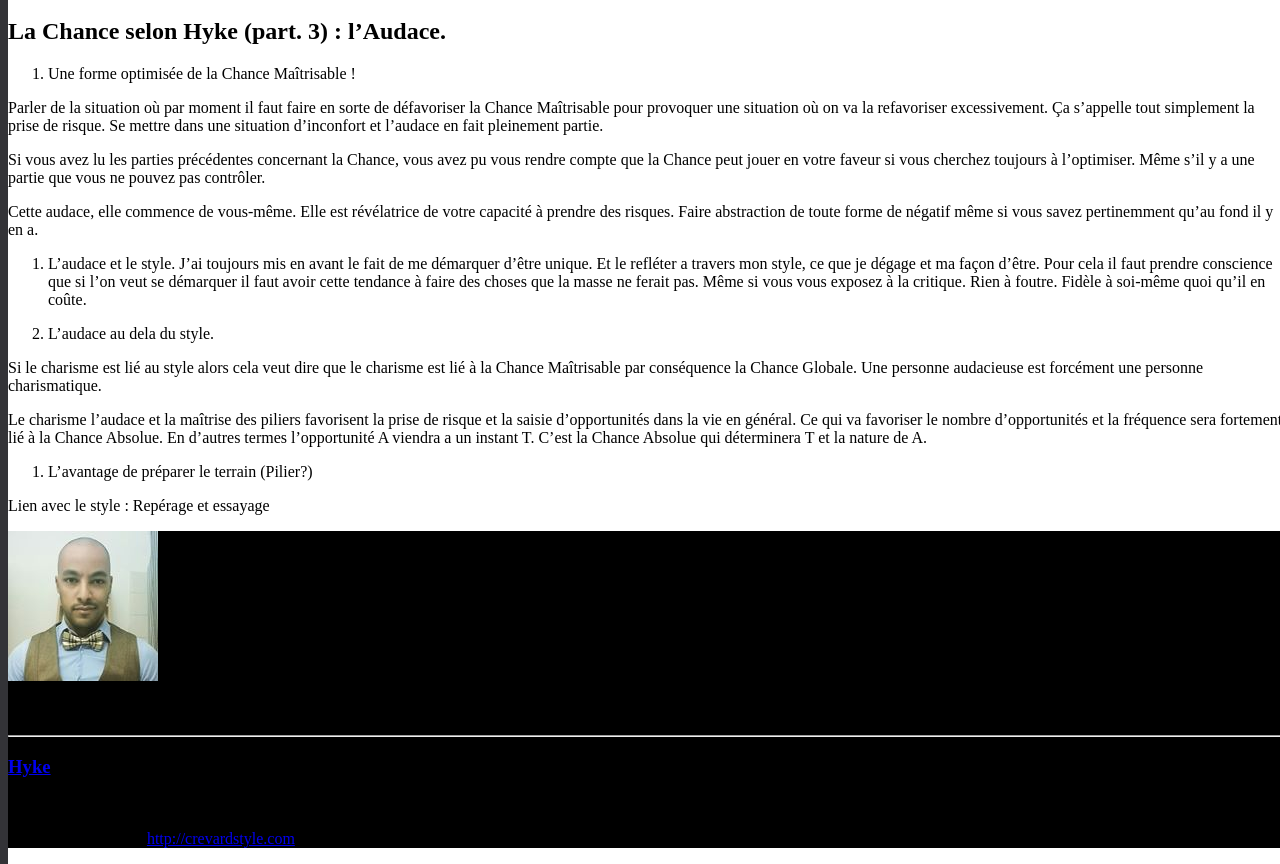
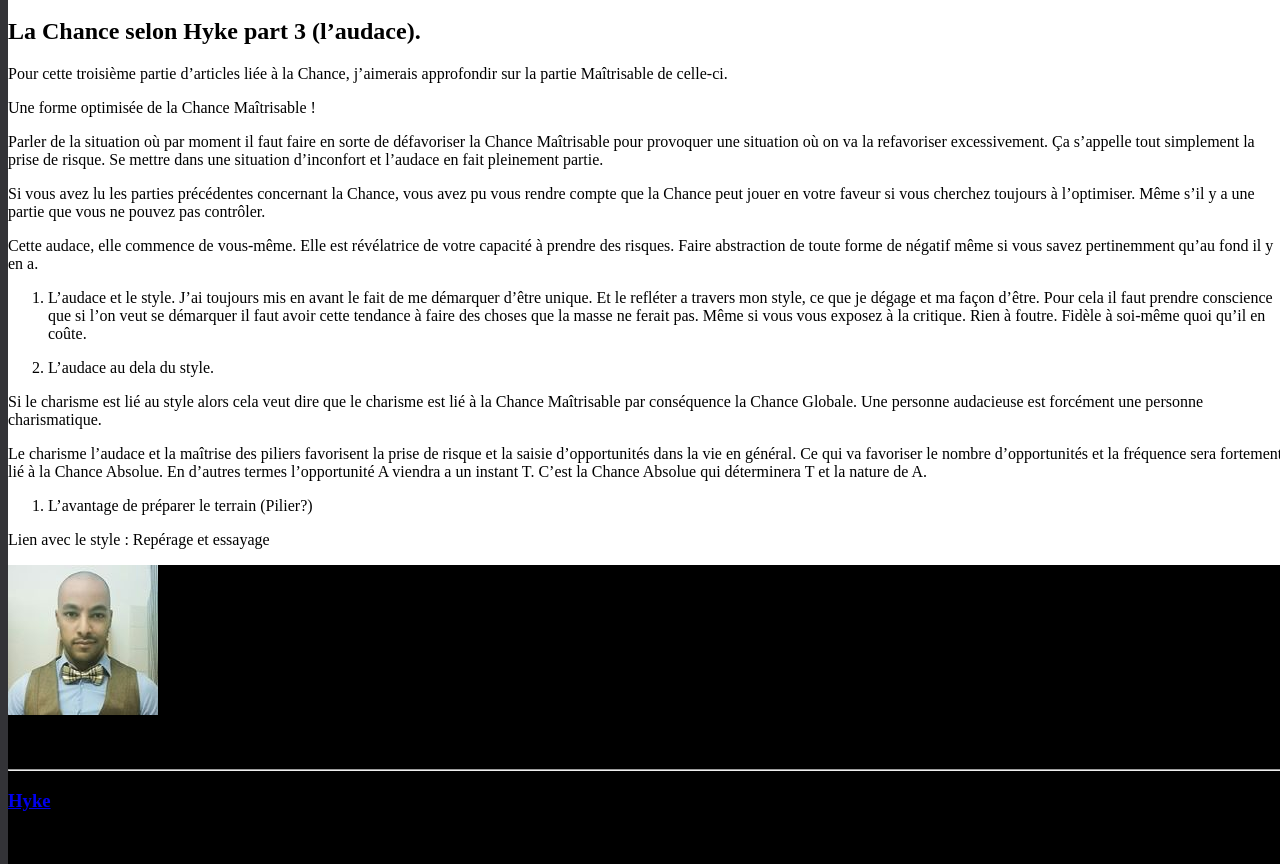
Before and after one commit to darkh2/darkh2.github.io, a Jekyll site: the page built from _posts/2018-08-30-La-Chance-Selon-Hyke-part-3.md, in a window 1280 px wide. Shown: the part 389-1253 px from the top of the page. Built offline with Jekyll 4.4.1, drawn with Linux system fonts in a browser that asks for light colours; comment, search, counter and statistics services are not loaded; grey boxes are pictures that could not be loaded.

Commit message:
Update 2018-08-30-La-Chance-Selon-Hyke-part-3.md

```diff
--- a/_posts/2018-08-30-La-Chance-Selon-Hyke-part-3.md
+++ b/_posts/2018-08-30-La-Chance-Selon-Hyke-part-3.md
@@ -6,9 +6,11 @@ categories: articles
 author_slug: hyke
 feature_image: audace.jpeg
 ---
-## La Chance selon Hyke (part. 3) : l'Audace.
+## La Chance selon Hyke part 3 (l'audace).
 
-1. Une forme optimisée de la Chance Maîtrisable !
+Pour cette troisième partie d'articles liée à la Chance, j'aimerais approfondir sur la partie Maîtrisable de celle-ci.
+
+Une forme optimisée de la Chance Maîtrisable !
 
 Parler de la situation où par moment il faut faire en sorte de défavoriser la Chance Maîtrisable pour provoquer une situation où on va la refavoriser excessivement. Ça s'appelle tout simplement la prise de risque. Se mettre dans une situation d'inconfort et l'audace en fait pleinement partie.
 
```
